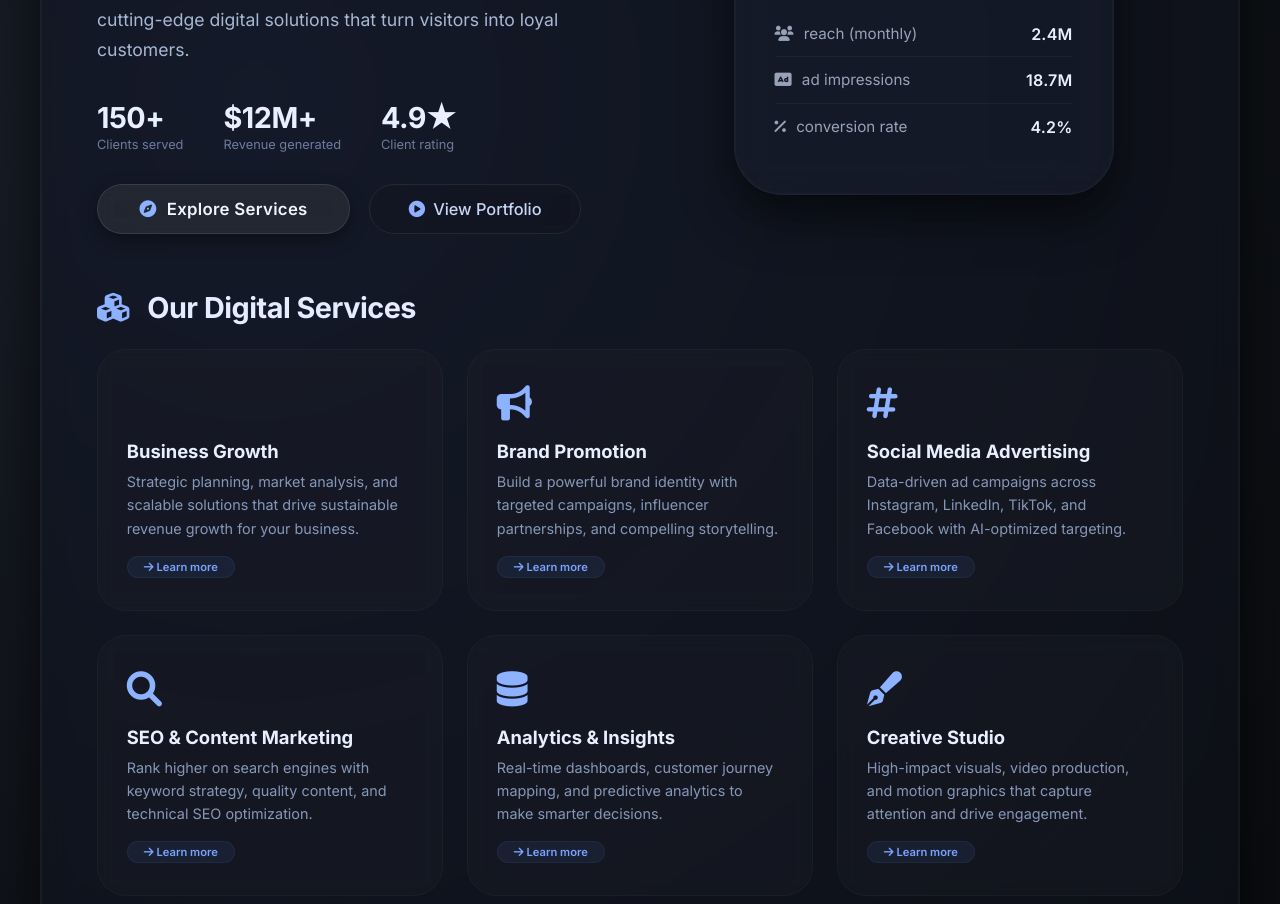
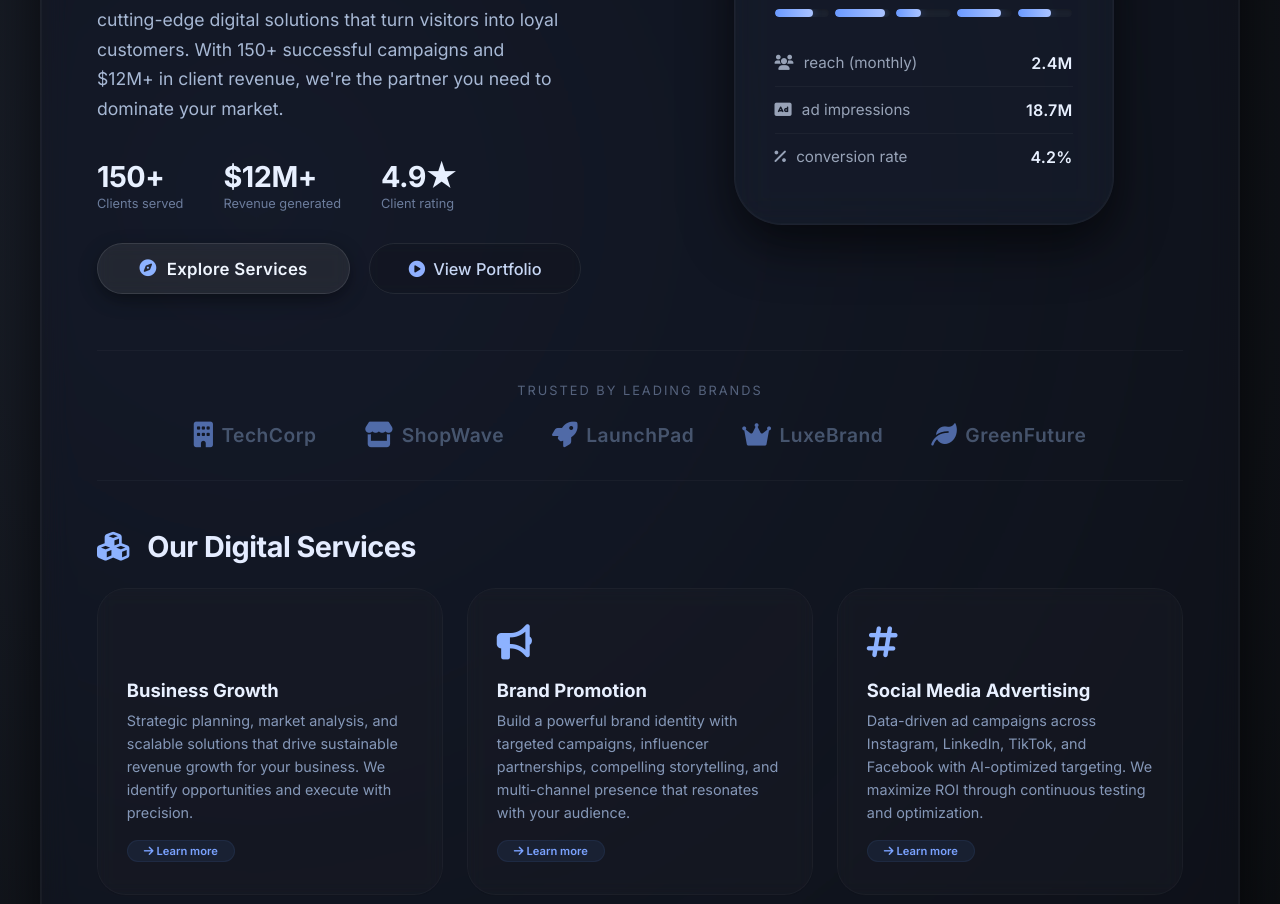
Before and after one commit to xentivsmarketing-dev/nexovista, a plain HTML site: page index.html in a window 1280 px wide. Shown: the part 416-1320 px from the top of the page. Drawn offline with Linux system fonts and the light colour scheme.

Commit message:
index.html

```diff
--- a/index.html
+++ b/index.html
@@ -310,6 +310,12 @@
       border: 1px solid rgba(120, 170, 255, 0.1);
       display: inline-block;
       margin-bottom: 1rem;
+      cursor: pointer;
+      transition: 0.2s;
+    }
+
+    .glass-panel .badge:hover {
+      background: rgba(90, 150, 255, 0.2);
     }
 
     .glass-panel .value-large {
@@ -320,6 +326,7 @@
       background-clip: text;
       color: transparent;
       margin: 0.3rem 0 1rem;
+      cursor: pointer;
     }
 
     .glass-panel .stat {
@@ -485,6 +492,56 @@
       border: 1px solid rgba(90, 150, 255, 0.08);
     }
 
+    /* Testimonials / Trust section */
+    .trust-section {
+      margin: 2.5rem 0;
+      padding: 2rem 0;
+      border-top: 1px solid rgba(255, 255, 255, 0.03);
+      border-bottom: 1px solid rgba(255, 255, 255, 0.03);
+    }
+
+    .trust-section .trust-title {
+      color: #8295b9;
+      font-size: 0.8rem;
+      text-transform: uppercase;
+      letter-spacing: 2px;
+      text-align: center;
+      margin-bottom: 1.5rem;
+      opacity: 0.6;
+    }
+
+    .trust-logos {
+      display: flex;
+      justify-content: center;
+      align-items: center;
+      gap: 3rem;
+      flex-wrap: wrap;
+    }
+
+    .trust-logos .trust-item {
+      color: #6a7fa0;
+      font-size: 1.2rem;
+      font-weight: 600;
+      letter-spacing: 0.5px;
+      opacity: 0.6;
+      transition: 0.3s;
+      cursor: pointer;
+      display: flex;
+      align-items: center;
+      gap: 8px;
+    }
+
+    .trust-logos .trust-item:hover {
+      opacity: 1;
+      color: #bdd2ff;
+      transform: scale(1.05);
+    }
+
+    .trust-logos .trust-item i {
+      font-size: 1.6rem;
+      color: #7aa2ff;
+    }
+
     /* Footer */
     .footer-meta {
       display: flex;
@@ -509,6 +566,7 @@
       text-decoration: none;
       transition: 0.2s;
       font-size: 0.9rem;
+      cursor: pointer;
     }
 
     .footer-links a:hover {
@@ -526,6 +584,7 @@
       text-decoration: none;
       font-size: 1.2rem;
       filter: drop-shadow(0 2px 4px rgba(0,0,0,0.2));
+      cursor: pointer;
     }
 
     .social-icons a:hover {
@@ -737,6 +796,9 @@
         flex-wrap: wrap;
         gap: 1rem;
       }
+      .trust-logos {
+        gap: 1.5rem;
+      }
     }
 
     @media (max-width: 550px) {
@@ -797,7 +859,8 @@
         <div class="hero-sub">
           We drive business growth through strategic brand promotion,
           data-driven social media advertising, and cutting-edge digital solutions
-          that turn visitors into loyal customers.
+          that turn visitors into loyal customers. With 150+ successful campaigns
+          and $12M+ in client revenue, we're the partner you need to dominate your market.
         </div>
         <div class="hero-stats">
           <div class="stat-item">
@@ -817,7 +880,7 @@
           <a href="#" class="btn-primary" onclick="navigateTo('services')">
             <i class="fas fa-compass"></i> Explore Services
           </a>
-          <a href="#" class="btn-outline" onclick="navigateTo('portfolio')">
+          <a href="#" class="btn-outline" onclick="navigateTo('work')">
             <i class="fas fa-play-circle"></i> View Portfolio
           </a>
         </div>
@@ -826,8 +889,10 @@
       <!-- Right panel -->
       <div class="hero-visual">
         <div class="glass-panel">
-          <div class="badge"><i class="fas fa-chart-line" style="margin-right: 6px;"></i> live performance</div>
-          <div class="value-large">+127%</div>
+          <div class="badge" onclick="navigateTo('analytics')">
+            <i class="fas fa-chart-line" style="margin-right: 6px;"></i> live performance
+          </div>
+          <div class="value-large" onclick="navigateTo('analytics')">+127%</div>
           <div style="display: flex; justify-content: space-between; font-size: 0.85rem; color: #a3b9dd; margin-bottom: 0.6rem;">
             <span>engagement growth</span>
             <span>↑ 8.4%</span>
@@ -858,6 +923,18 @@
       </div>
     </div>
 
+    <!-- Trust / Brand Logos -->
+    <div class="trust-section">
+      <div class="trust-title">Trusted by leading brands</div>
+      <div class="trust-logos">
+        <div class="trust-item" onclick="navigateTo('work')"><i class="fas fa-building"></i> TechCorp</div>
+        <div class="trust-item" onclick="navigateTo('work')"><i class="fas fa-store"></i> ShopWave</div>
+        <div class="trust-item" onclick="navigateTo('work')"><i class="fas fa-rocket"></i> LaunchPad</div>
+        <div class="trust-item" onclick="navigateTo('work')"><i class="fas fa-crown"></i> LuxeBrand</div>
+        <div class="trust-item" onclick="navigateTo('work')"><i class="fas fa-leaf"></i> GreenFuture</div>
+      </div>
+    </div>
+
     <!-- Services -->
     <div class="services-section">
       <div class="section-title">
@@ -867,37 +944,37 @@
         <a href="#" class="service-card" onclick="navigateTo('growth')">
           <span class="icon-wrap"><i class="fas fa-chart-simple"></i></span>
           <h4>Business Growth</h4>
-          <p>Strategic planning, market analysis, and scalable solutions that drive sustainable revenue growth for your business.</p>
+          <p>Strategic planning, market analysis, and scalable solutions that drive sustainable revenue growth for your business. We identify opportunities and execute with precision.</p>
           <span class="service-tag"><i class="fas fa-arrow-right"></i> Learn more</span>
         </a>
         <a href="#" class="service-card" onclick="navigateTo('branding')">
           <span class="icon-wrap"><i class="fas fa-bullhorn"></i></span>
           <h4>Brand Promotion</h4>
-          <p>Build a powerful brand identity with targeted campaigns, influencer partnerships, and compelling storytelling.</p>
+          <p>Build a powerful brand identity with targeted campaigns, influencer partnerships, compelling storytelling, and multi-channel presence that resonates with your audience.</p>
           <span class="service-tag"><i class="fas fa-arrow-right"></i> Learn more</span>
         </a>
         <a href="#" class="service-card" onclick="navigateTo('social')">
           <span class="icon-wrap"><i class="fas fa-hashtag"></i></span>
           <h4>Social Media Advertising</h4>
-          <p>Data-driven ad campaigns across Instagram, LinkedIn, TikTok, and Facebook with AI-optimized targeting.</p>
+          <p>Data-driven ad campaigns across Instagram, LinkedIn, TikTok, and Facebook with AI-optimized targeting. We maximize ROI through continuous testing and optimization.</p>
           <span class="service-tag"><i class="fas fa-arrow-right"></i> Learn more</span>
         </a>
         <a href="#" class="service-card" onclick="navigateTo('seo')">
           <span class="icon-wrap"><i class="fas fa-magnifying-glass"></i></span>
           <h4>SEO & Content Marketing</h4>
-          <p>Rank higher on search engines with keyword strategy, quality content, and technical SEO optimization.</p>
+          <p>Rank higher on search engines with keyword strategy, quality content, technical SEO optimization, and link building that drives organic traffic and conversions.</p>
           <span class="service-tag"><i class="fas fa-arrow-right"></i> Learn more</span>
         </a>
         <a href="#" class="service-card" onclick="navigateTo('analytics')">
           <span class="icon-wrap"><i class="fas fa-database"></i></span>
           <h4>Analytics & Insights</h4>
-          <p>Real-time dashboards, customer journey mapping, and predictive analytics to make smarter decisions.</p>
+          <p>Real-time dashboards, customer journey mapping, predictive analytics, and actionable insights to make smarter business decisions and optimize performance.</p>
           <span class="service-tag"><i class="fas fa-arrow-right"></i> Learn more</span>
         </a>
         <a href="#" class="service-card" onclick="navigateTo('creative')">
           <span class="icon-wrap"><i class="fas fa-pen-fancy"></i></span>
           <h4>Creative Studio</h4>
-          <p>High-impact visuals, video production, and motion graphics that capture attention and drive engagement.</p>
+          <p>High-impact visuals, video production, motion graphics, and brand design that capture attention, tell your story, and drive engagement across all platforms.</p>
           <span class="service-tag"><i class="fas fa-arrow-right"></i> Learn more</span>
         </a>
       </div>
@@ -918,6 +995,7 @@
         <a href="#" onclick="navigateTo('privacy')">Privacy</a>
         <a href="#" onclick="navigateTo('terms')">Terms</a>
         <a href="#" onclick="navigateTo('careers')">Careers</a>
+        <a href="#" onclick="navigateTo('contact')">Support</a>
       </div>
       <div class="social-icons">
         <a href="#" onclick="navigateTo('social/linkedin')"><i class="fab fa-linkedin-in"></i></a>
@@ -945,42 +1023,53 @@
   </div>
 
   <script>
-    // Navigation handler - goes to different sections/pages
+    // Navigation handler - goes to different sections/pages with detailed messages
     function navigateTo(destination) {
       const messages = {
-        'home': '🏠 Welcome to NexoVista Digital Agency',
-        'services': '🚀 Explore our full range of digital services',
-        'work': '🎯 View our portfolio and case studies',
-        'about': '👋 Learn about our team and mission',
-        'contact': '📩 Let\'s start your growth journey — contact us today!',
-        'growth': '📈 Business Growth — Strategy, execution, and scaling',
-        'branding': '🎨 Brand Promotion — Build a memorable brand',
-        'social': '📱 Social Media Advertising — AI-powered campaigns',
-        'seo': '🔍 SEO & Content — Rank higher, attract more',
-        'analytics': '📊 Analytics & Insights — Data-driven decisions',
-        'creative': '🎬 Creative Studio — Visual storytelling',
-        'portfolio': '🖼️ View our featured projects and success stories',
-        'privacy': '🔒 Privacy Policy — We protect your data',
-        'terms': '📋 Terms of Service — Our commitment to you',
-        'careers': '💼 Join our team — We\'re hiring!',
-        'social/linkedin': '💼 Connect with us on LinkedIn',
-        'social/instagram': '📸 Follow us on Instagram',
-        'social/twitter': '🐦 Follow us on X',
-        'social/youtube': '📺 Subscribe to our YouTube channel',
-        'social/tiktok': '🎵 Follow us on TikTok'
+        'home': '🏠 Welcome to NexoVista Digital Agency — we help businesses grow online',
+        'services': '🚀 Explore our full range of digital services: Growth, Branding, Social Ads, SEO, Analytics & Creative',
+        'work': '🎯 View our portfolio — 150+ successful campaigns, $12M+ in client revenue',
+        'about': '👋 Learn about our team — 20+ digital experts, 5 years of excellence',
+        'contact': '📩 Let\'s start your growth journey — contact us today for a free consultation!',
+        'growth': '📈 Business Growth — Strategic planning, market analysis, and scalable solutions for sustainable revenue',
+        'branding': '🎨 Brand Promotion — Build a powerful brand identity with targeted campaigns and storytelling',
+        'social': '📱 Social Media Advertising — AI-powered campaigns across Instagram, LinkedIn, TikTok & Facebook',
+        'seo': '🔍 SEO & Content — Rank higher, attract more organic traffic with proven strategies',
+        'analytics': '📊 Analytics & Insights — Real-time dashboards, predictive analytics, and actionable insights',
+        'creative': '🎬 Creative Studio — High-impact visuals, video production, motion graphics & brand design',
+        'portfolio': '🖼️ Featured projects — See how we transformed businesses across 15+ industries',
+        'privacy': '🔒 Privacy Policy — We protect your data with enterprise-grade security',
+        'terms': '📋 Terms of Service — Our commitment to transparency and excellence',
+        'careers': '💼 Join our team — We\'re hiring! Check our open positions',
+        'social/linkedin': '💼 Connect with us on LinkedIn — let\'s network!',
+        'social/instagram': '📸 Follow us on Instagram — daily creative inspiration',
+        'social/twitter': '🐦 Follow us on X — digital marketing insights daily',
+        'social/youtube': '📺 Subscribe to our YouTube channel — tutorials & case studies',
+        'social/tiktok': '🎵 Follow us on TikTok — short-form marketing tips'
       };
 
       const message = messages[destination] || `📍 Navigating to ${destination.replace('/', ' · ')}`;
       showToast(message);
 
-      // Simulate page navigation with a slight delay
       console.log(`Navigation: ${destination}`);
 
-      // If destination is a contact or get started, show special message
-      if (destination === 'contact' || destination === 'contact') {
+      // Additional actions for specific destinations
+      if (destination === 'contact') {
         setTimeout(() => {
-          showToast('📞 Schedule a free consultation — we\'ll reach out within 24 hours');
+          showToast('📞 Schedule a free 30-minute consultation — we\'ll reach out within 24 hours');
         }, 1200);
+      }
+
+      if (destination === 'work' || destination === 'portfolio') {
+        setTimeout(() => {
+          showToast('🏆 Featured: E-commerce brand +340% sales, SaaS startup +280% leads');
+        }, 1400);
+      }
+
+      if (destination === 'about') {
+        setTimeout(() => {
+          showToast('🌟 20+ experts, 5 years, 150+ happy clients — we\'re the team for you');
+        }, 1300);
       }
     }
 
@@ -997,7 +1086,7 @@
 
       window.toastTimeout = setTimeout(() => {
         toast.classList.remove('show');
-      }, 2800);
+      }, 3000);
     }
 
     // Newsletter handler
@@ -1035,22 +1124,8 @@
       stat.style.cursor = 'pointer';
     });
 
-    // Click on badge
-    document.querySelector('.glass-panel .badge')?.addEventListener('click', function() {
-      navigateTo('analytics');
-    });
-
-    // Click on value-large
-    document.querySelector('.glass-panel .value-large')?.addEventListener('click', function() {
-      navigateTo('analytics');
-    });
-
-    // Click on pill tag
-    document.querySelector('.pill-tag')?.addEventListener('click', function() {
-      navigateTo('home');
-    });
-
     console.log('🚀 NexoVista Digital Agency · All interactive elements working!');
+    console.log('💡 Click any button, link, or card to see detailed navigation messages.');
   </script>
 </body>
 </html>
```
